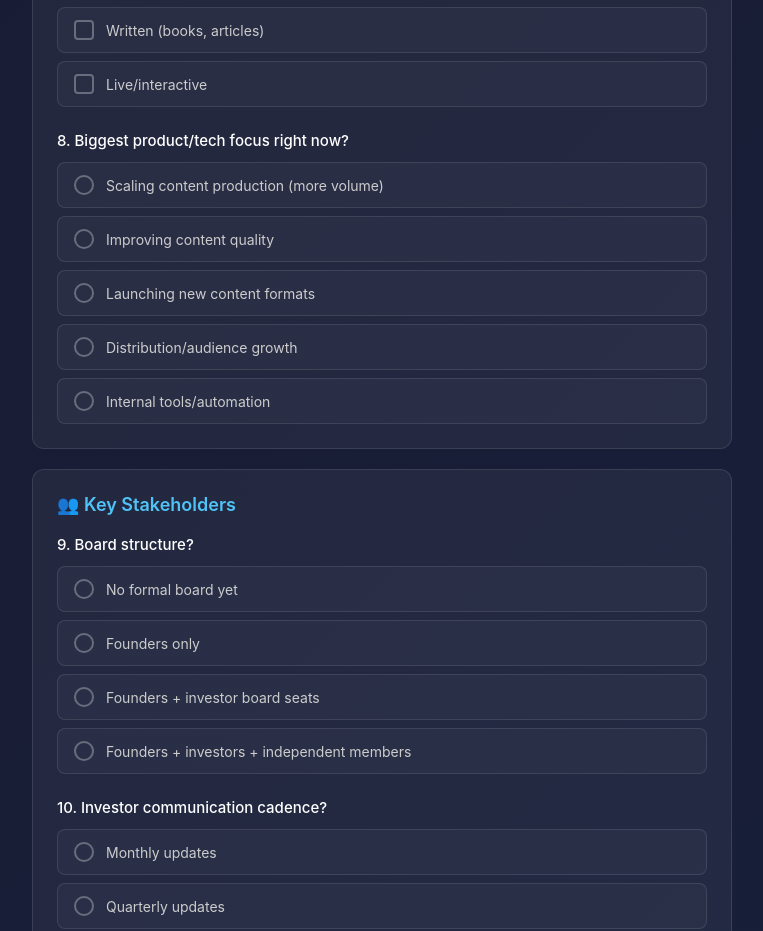
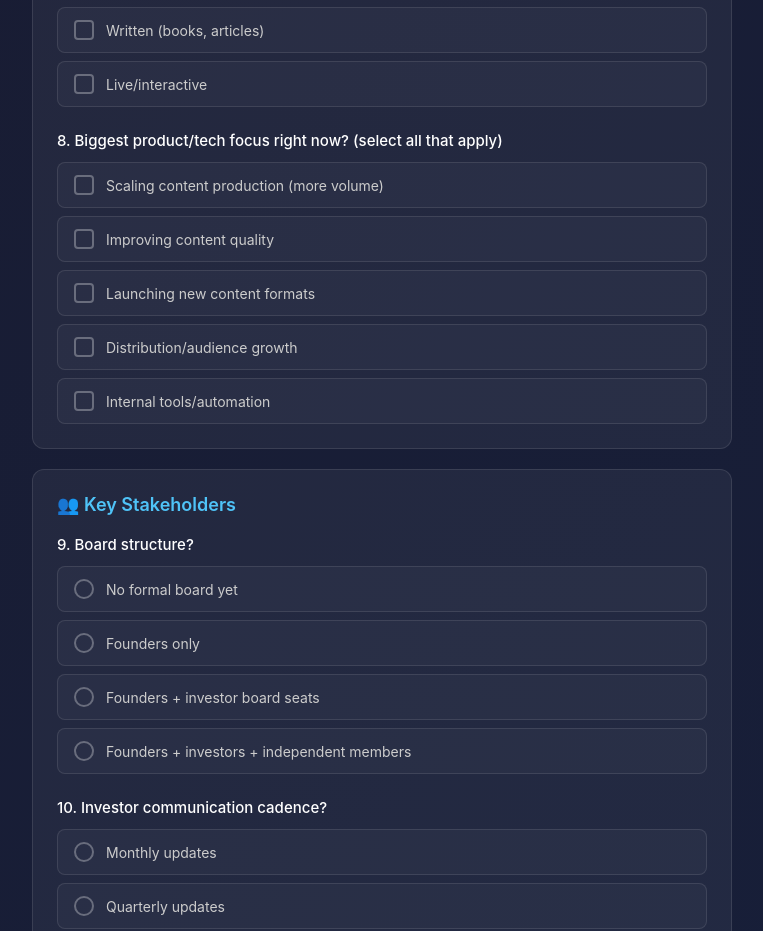
Before and after one commit to corboo/ipai-company-survey, a plain HTML site: page index.html in a window 1280 px wide. Shown: the part 2300-3231 px from the top of the page, without its empty margins (258-1021 px from the left). Drawn offline with Linux system fonts and the light colour scheme.

Commit message:
Make question 8 multi-select

```diff
--- a/index.html
+++ b/index.html
@@ -307,13 +307,13 @@
                 </div>
 
                 <div class="question">
-                    <div class="question-text">8. Biggest product/tech focus right now?</div>
-                    <div class="options" data-name="tech_focus">
-                        <label class="option"><input type="radio" name="tech_focus" value="Scaling content production"><span class="radio"></span><span class="option-text">Scaling content production (more volume)</span></label>
-                        <label class="option"><input type="radio" name="tech_focus" value="Improving content quality"><span class="radio"></span><span class="option-text">Improving content quality</span></label>
-                        <label class="option"><input type="radio" name="tech_focus" value="New content formats"><span class="radio"></span><span class="option-text">Launching new content formats</span></label>
-                        <label class="option"><input type="radio" name="tech_focus" value="Distribution/audience growth"><span class="radio"></span><span class="option-text">Distribution/audience growth</span></label>
-                        <label class="option"><input type="radio" name="tech_focus" value="Internal tools/automation"><span class="radio"></span><span class="option-text">Internal tools/automation</span></label>
+                    <div class="question-text">8. Biggest product/tech focus right now? (select all that apply)</div>
+                    <div class="options" data-name="tech_focus" data-multi="true">
+                        <label class="option"><input type="checkbox" name="tech_focus" value="Scaling content production"><span class="checkbox"></span><span class="option-text">Scaling content production (more volume)</span></label>
+                        <label class="option"><input type="checkbox" name="tech_focus" value="Improving content quality"><span class="checkbox"></span><span class="option-text">Improving content quality</span></label>
+                        <label class="option"><input type="checkbox" name="tech_focus" value="New content formats"><span class="checkbox"></span><span class="option-text">Launching new content formats</span></label>
+                        <label class="option"><input type="checkbox" name="tech_focus" value="Distribution/audience growth"><span class="checkbox"></span><span class="option-text">Distribution/audience growth</span></label>
+                        <label class="option"><input type="checkbox" name="tech_focus" value="Internal tools/automation"><span class="checkbox"></span><span class="option-text">Internal tools/automation</span></label>
                     </div>
                 </div>
             </div>
@@ -497,7 +497,7 @@
 
             summary += `**Product & Content**\n`;
             summary += `• Formats: ${Array.isArray(results.content_formats) ? results.content_formats.join(', ') : results.content_formats || 'Not specified'}\n`;
-            summary += `• Tech Focus: ${results.tech_focus || 'Not specified'}\n\n`;
+            summary += `• Tech Focus: ${Array.isArray(results.tech_focus) ? results.tech_focus.join(', ') : results.tech_focus || 'Not specified'}\n\n`;
 
             summary += `**Stakeholders**\n`;
             summary += `• Board: ${results.board || 'Not specified'}\n`;
```
